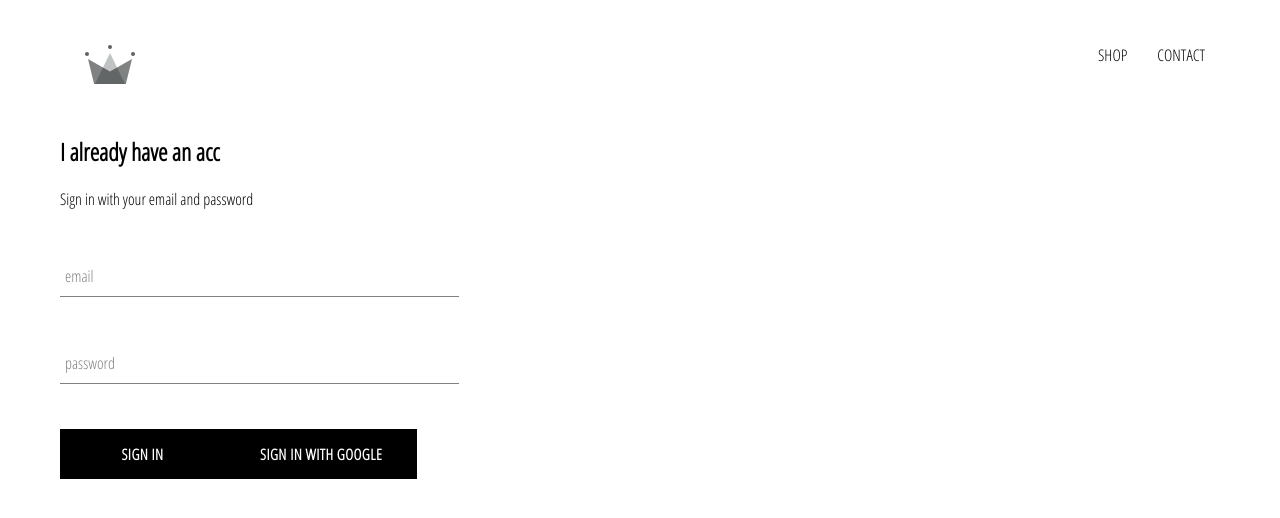
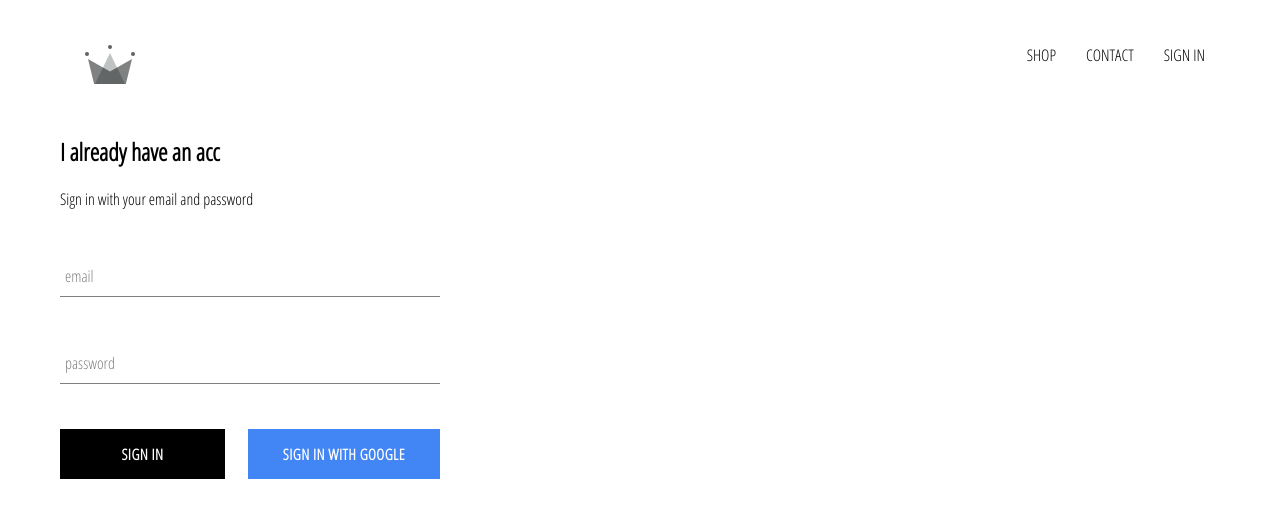
Before and after one commit to pampukhaleo/clothing-store, a React (Create React App) app: page /signin in a window 1280 px wide. Shown: the top 518 px of the page. Built offline with nearby package versions, Linux system fonts and the light colour scheme; no server answers.

Commit message:
final step integrating firebase app, created sign in page with Google sign in copmponent

```diff
--- a/src/App.css
+++ b/src/App.css
@@ -7,3 +7,7 @@
     text-decoration: none;
     color: black;
 }
+
+* {
+    box-sizing: border-box;
+}
--- a/src/App.js
+++ b/src/App.js
@@ -36,7 +36,7 @@
   render() {
     return (
       <div>
-        <Header />
+        <Header currentUser={this.state.currentUser}/>
         <Switch>
           <Route exact path='/' component={HomePage} />
           <Route path='/shop' component={ShopPage} />
--- a/src/components/custom-button/custom-button.component.jsx
+++ b/src/components/custom-button/custom-button.component.jsx
@@ -2,8 +2,8 @@
 
 import './custom-button.styles.scss'
 
-const CustomButton = ({ children, ...otherProps }) => (
-    <button className="custom-button" {...otherProps}>
+const CustomButton = ({ children, isGoogleSignIn, ...otherProps }) => (
+    <button className={`${isGoogleSignIn ? 'google-sign-in': ''} custom-button`} {...otherProps}>
         {children}
     </button>
 )
--- a/src/components/custom-button/custom-button.styles.scss
+++ b/src/components/custom-button/custom-button.styles.scss
@@ -19,4 +19,15 @@
       color: black;
       border: 1px solid black;
     }
+
+    &.google-sign-in {
+      background-color: #4285f4;
+      color: white;
+
+      &:hover {
+        background-color: #347ae8;
+        color: black;
+        border: 1px solid black;
+      }
+    }
   }
--- a/src/components/header/header.component.jsx
+++ b/src/components/header/header.component.jsx
@@ -1,11 +1,13 @@
 import React from 'react';
 import { Link } from 'react-router-dom'
+
+import { auth } from '../../firebase/firebase.utils'
 
 import { ReactComponent as Logo } from '../../assets/crown.svg'
 
 import './header.styles.scss'
 
-const Header = () => (
+const Header = ({ currentUser }) => (
     <div className="header">
         <Link className='logo-container' to="/">
              <Logo className="logo" />
@@ -17,6 +19,12 @@
             <Link className='option' to='/shop'>
                 CONTACT
             </Link>
+            {
+                currentUser ?
+                <div className='option' onClick={() => auth.signOut()}> SIGN OUT </div>
+                :
+                <Link className='option' to='/signin'> SIGN IN </Link>
+            }
         </div>
 
     </div>
--- a/src/components/header/header.styles.scss
+++ b/src/components/header/header.styles.scss
@@ -20,6 +20,7 @@
 
       .option {
         padding: 10px 15px;
+        cursor: pointer;
       }
     }
   }
--- a/src/components/sign-in/sign-in.component.jsx
+++ b/src/components/sign-in/sign-in.component.jsx
@@ -51,12 +51,13 @@
                         handleChange={this.handleChange}
                         label="password"
                         required />
+                    <div className="buttons">
+                        <CustomButton type="submit" > Sign In </CustomButton>
+                        <CustomButton onClick={ signInWithGoogle } isGoogleSignIn>
 
-                    <CustomButton type="submit" > Sign In </CustomButton>
-                    <CustomButton onClick={ signInWithGoogle } >
-
-                    Sign In with Google
-                    </CustomButton>
+                        Sign In with Google
+                        </CustomButton>
+                    </div>
                 </form>
             </div>
         )
--- a/src/components/sign-in/sign-in.styles.scss
+++ b/src/components/sign-in/sign-in.styles.scss
@@ -1,9 +1,14 @@
 .sign-in {
-    width: 30vw;
+    width: 380px;
     display: flex;
     flex-direction: column;
 
     .title {
         margin: 10px 0;
     }
+
+    .buttons {
+        display: flex;
+        justify-content: space-between;
+    }
 }
```
